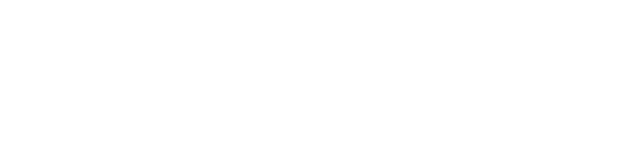
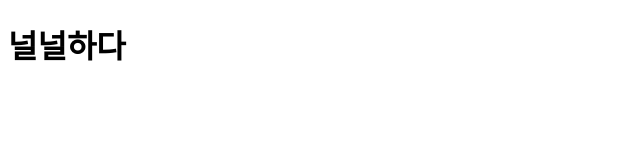
Before and after one commit to rmfdms1/null, a plain HTML site: page index.html in a window 1280 px wide. Shown: the whole page, without its empty margins (0-640 px from the left). Drawn offline with Linux system fonts and the light colour scheme.

Commit message:
<!DOCTYPE html> <html lang="en"> <head>     <meta charset="UTF-8">     <meta name="viewport" content="width=device-width, initial-scale=1.0">     <title>NULL</title> </head> <body>     <h1>널널하다</h1> </body> </html>

```diff
--- a/index.html
+++ b/index.html
@@ -3,9 +3,9 @@
 <head>
     <meta charset="UTF-8">
     <meta name="viewport" content="width=device-width, initial-scale=1.0">
-    <title>Document</title>
+    <title>NULL</title>
 </head>
 <body>
-
+    <h1>널널하다</h1>
 </body>
 </html>
```
